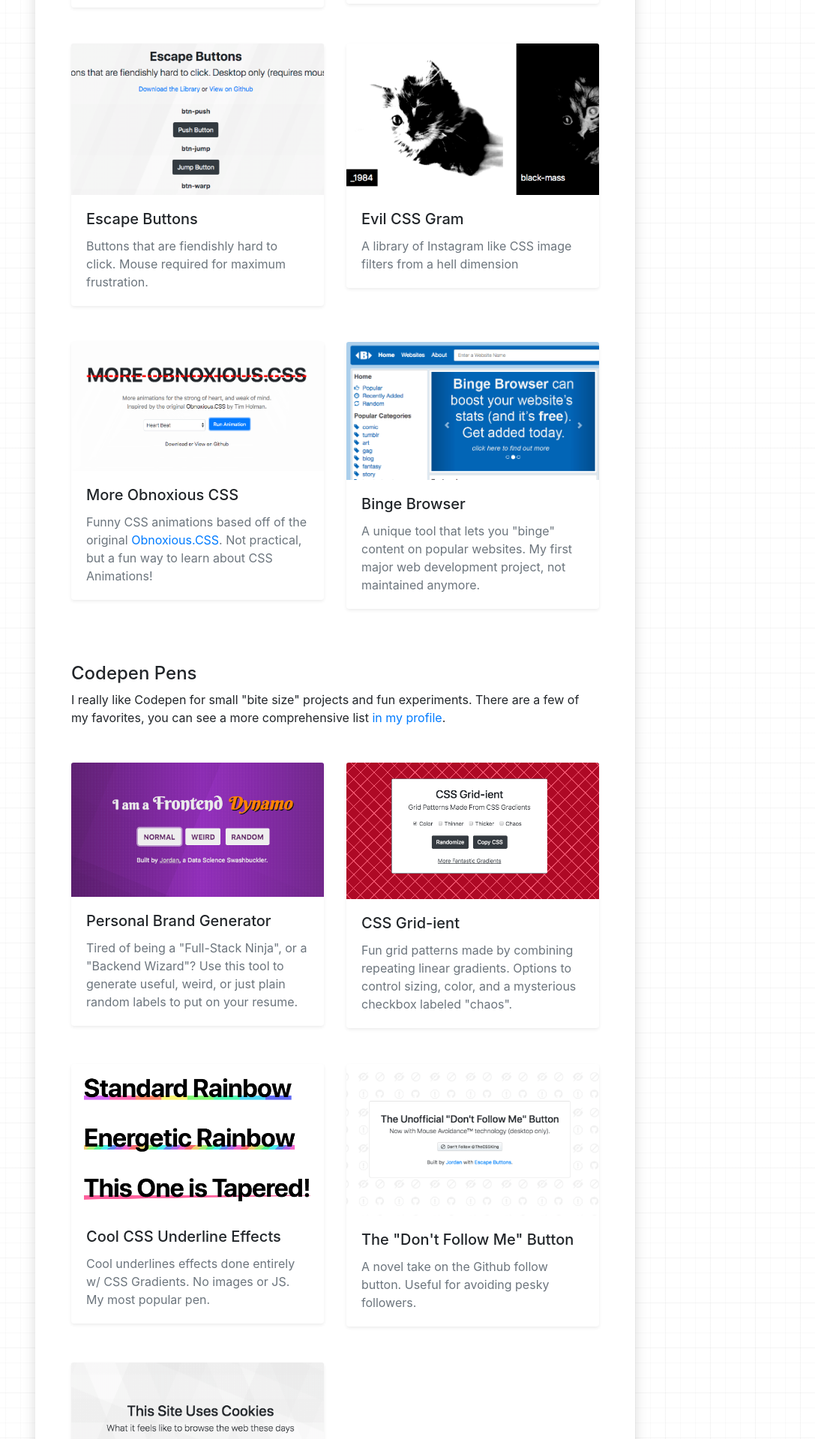
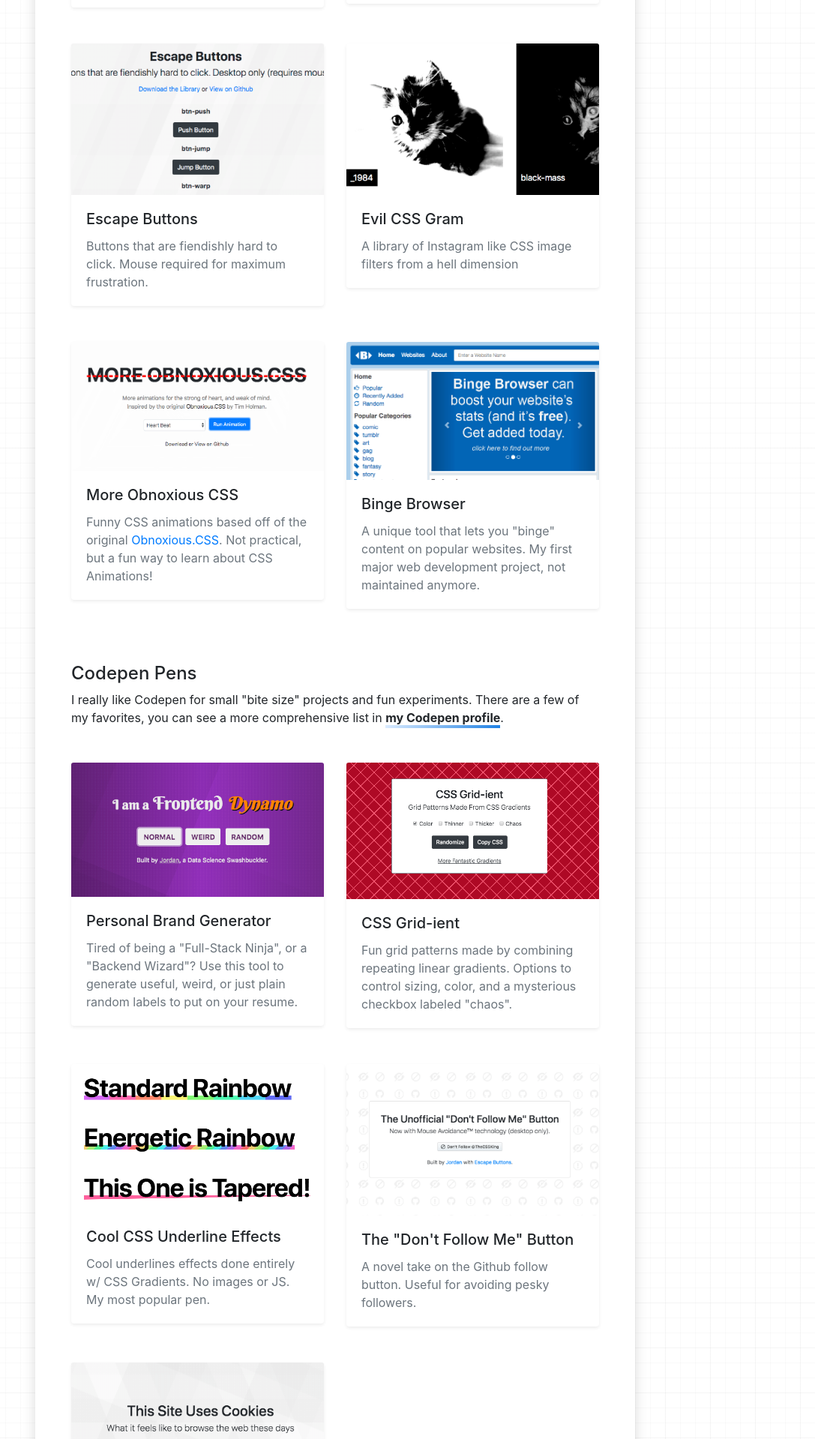
Before and after one commit to TheCSSKing/Jormars, a Jekyll site: the page built from projects.html, in a window 1280 px wide. Shown: the part 624-2543 px from the top of the page at 75% size, without its empty margins (193-1280 px from the left). Built offline with Jekyll 4.4.1, drawn with Linux system fonts in a browser that asks for light colours.

Commit message:
Few more Tweaks for Responsiveness

```diff
--- a/_data/projects.yml
+++ b/_data/projects.yml
@@ -16,7 +16,7 @@
   img: /assets/img/evil-gram.png
 - name: More Obnoxious CSS
   url: https://www.thecssking.com/MoreObnoxiousCSS/
-  description: Funny CSS animations based off of the original <a href="https://tholman.com/obnoxious/" target="_blank">Obnoxious.CSS</a>. Not practical, but a fun way to learn about CSS Animations!
+  description: Funny CSS animations based off of the original <a rel="noopener" href="https://tholman.com/obnoxious/" target="_blank">Obnoxious.CSS</a>. Not practical, but a fun way to learn about CSS Animations!
   img: /assets/img/Obnoxious_Med.png
 - name: Binge Browser
   url: http://www.bingebrowser.com/
--- a/_sass/main.scss
+++ b/_sass/main.scss
@@ -218,4 +218,8 @@
             font-size: 2rem;
         }
     }
+
+    nav {
+        line-height: 2rem;
+    }
 }
--- a/index.html
+++ b/index.html
@@ -17,7 +17,7 @@
     </ul>
 
     <div class="mb-3 font-weight-bold">FAVORITES</div>
-    <ul class="list">
+    <ul class="list mb-5">
         <li>My favorite pen is one of my earlier ones, the <a class="fancy" href="https://codepen.io/TheCSSKing/full/rRLBRX">Personal Brand Generator</a>.</li>
         <li>One of my first CSS libraries - <a class="fancy" href="https://www.thecssking.com/MoreObnoxiousCSS/">More Obnoxious CSS</a> - is pretty neat.</li>
         <li>My Codepen handle is "TheCSSKing" - inspired by <a href="https://www.thecssking.com/CSSKing/" class="fancy">The Decree of the CSS King</a>.</li>
--- a/projects.html
+++ b/projects.html
@@ -50,7 +50,7 @@
 <h4 class="mb-2 mt-4">Codepen Pens</h4>
 <p class="mb-0">
     I really like Codepen for small "bite size" projects and fun experiments.
-    There are a few of my favorites, you can see a more comprehensive list <a href="{{site.codepen_url}}">in my profile</a>.
+    There are a few of my favorites, you can see a more comprehensive list in <a class="fancy" href="{{site.codepen_url}}">my Codepen profile</a>.
     </p>
 
 
--- a/writing.html
+++ b/writing.html
@@ -5,7 +5,7 @@
 <h3 class="mb-4">Writing</h3>
 
 
-<ul class="list list-unstyled post-list">
+<ul class="list list-unstyled post-list mb-5 pb-5">
     {% for post in site.posts %}
         <li>
             <span class="text-muted mr-2 mr-md-3 d-none d-md-inline">{{ post.date | date: "%b %d %Y" }}</span>
```
